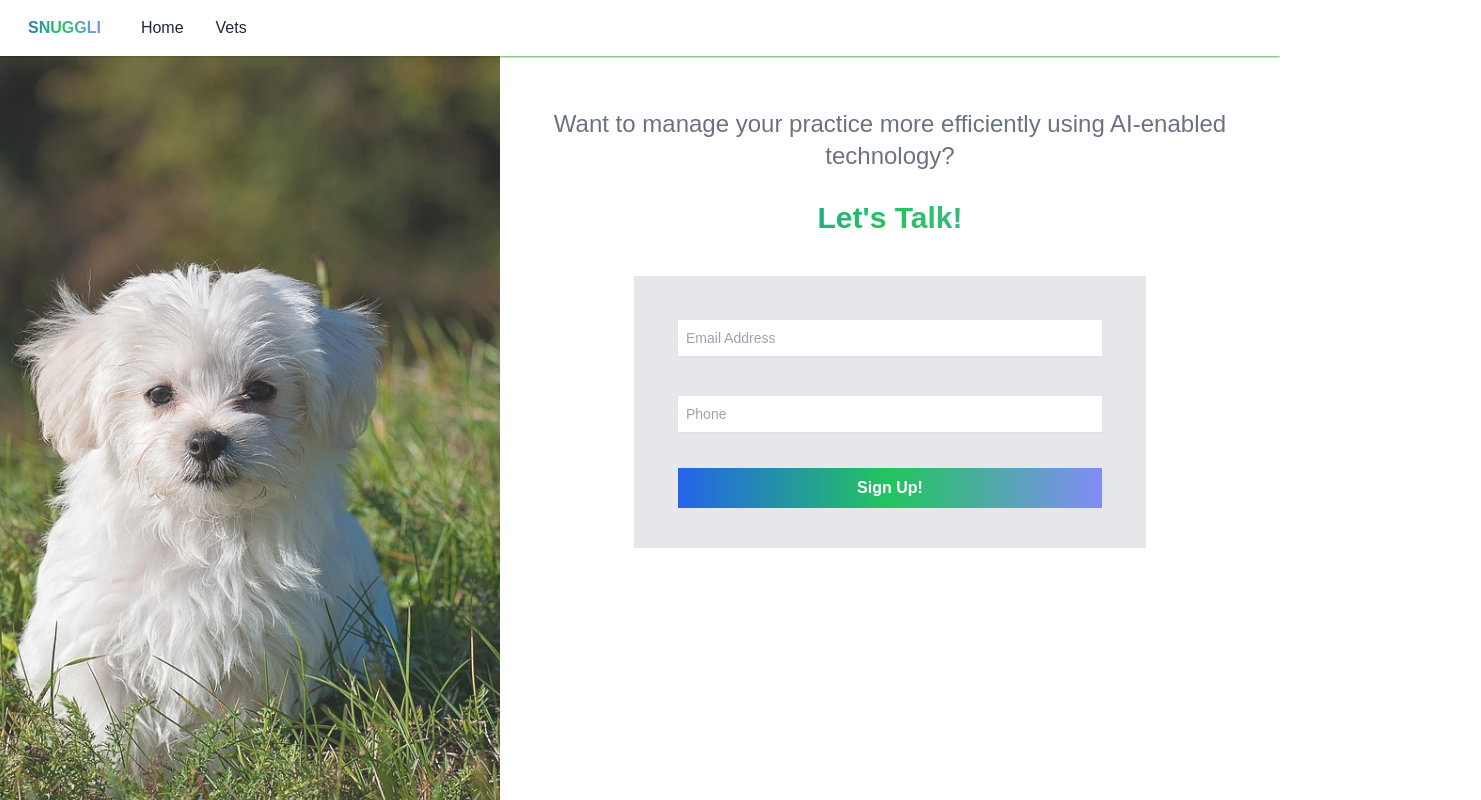
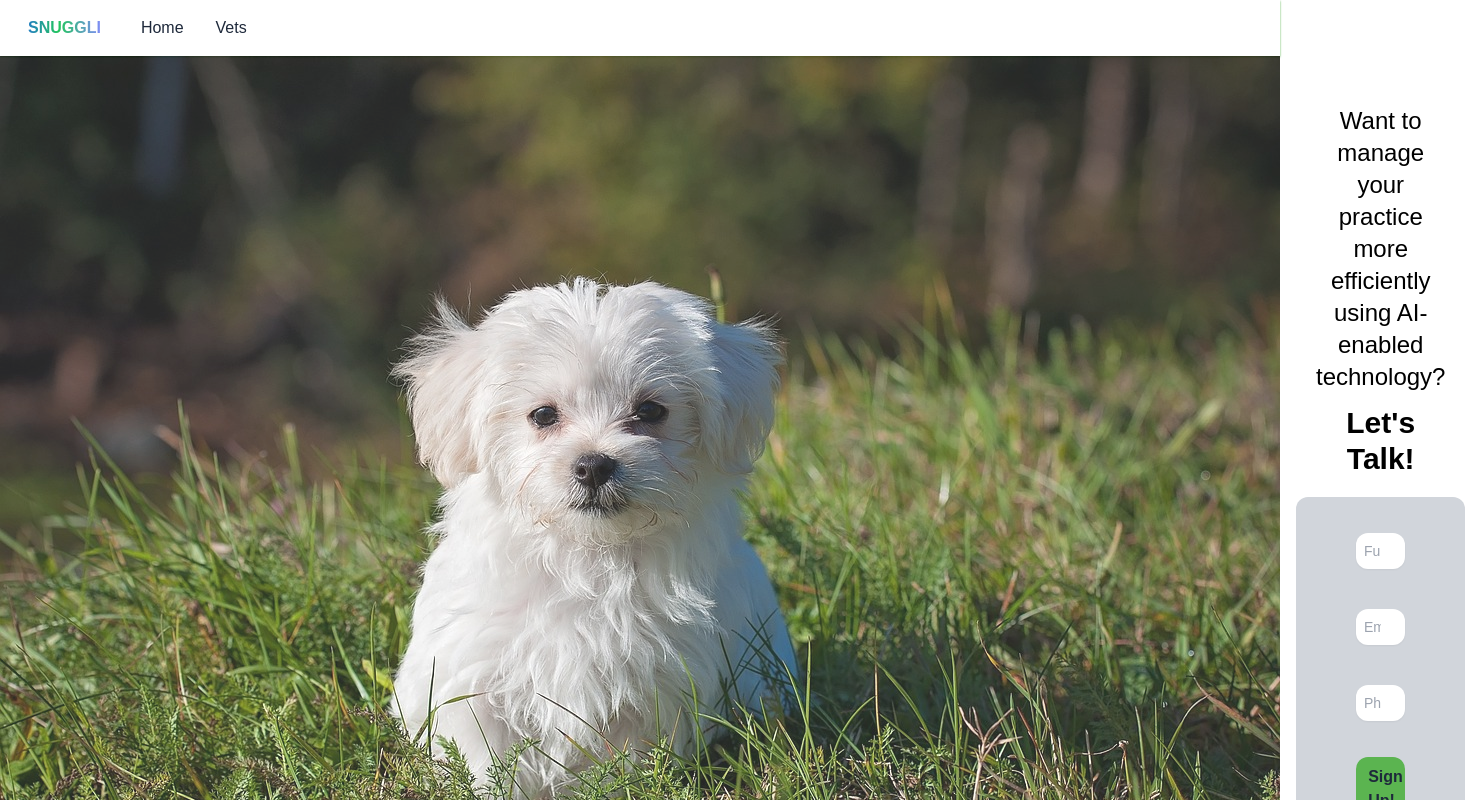
Before and after one commit to hveerara/snuggli, a Next.js app: page /vets in a window 1280 px wide. Shown: the top 800 px of the page, 1481 px wide, since content can reach past the window. Built offline with nearby package versions, Linux system fonts and the light colour scheme; no server answers.

Commit message:
Refactor + Style changes

```diff
--- a/app/_components/Header.jsx
+++ b/app/_components/Header.jsx
@@ -14,7 +14,7 @@ function Header() {
     },
   ];
   return (
-    <div className="flex items-center justify-between p-4 shadow-sm shadow-design">
+    <div className="flex items-center justify-between p-4 shadow-sm shadow-design width: 100%">
       <div className="flex items-center gap-10">
         <Link href="/" className="flex flex-row items-left">
           <p className="font-bold pl-3 bg-gradient-to-r from-blue-600 via-green-500 to-indigo-400 inline-block text-transparent bg-clip-text">
--- a/app/_components/Subscribe.jsx
+++ b/app/_components/Subscribe.jsx
@@ -1,12 +1,14 @@
 "use client";
+import { validateFullName, validatePhone } from "@/lib/util";
 import { addDoc, collection } from "firebase/firestore";
 import { useState } from "react";
 import isEmail from "validator/lib/isEmail";
 import { db } from "../../config/firebase";
 
-async function addDataToFireStore(email, phone) {
+async function addDataToFireStore(fullName, email, phone) {
   try {
     const docRef = await addDoc(collection(db, "participant"), {
+      fullName: fullName,
       email: email,
       phone: phone,
     });
@@ -17,19 +19,24 @@ async function addDataToFireStore(email, phone) {
 }
 
 function Subscribe() {
+  const [fullName, setFullName] = useState("");
   const [email, setEmail] = useState("");
   const [phone, setPhone] = useState("");
   const [showConfirmation, setShowConfirmation] = useState(false);
+  const [fullNameError, setFullNameError] = useState("");
   const [emailError, setEmailError] = useState("");
   const [phoneError, setPhoneError] = useState("");
 
-  const validatePhone = (inputPhone) => {
-    const regex = /\(?([0-9]{3})\)?[-. ]?([0-9]{3})[-. ]?([0-9]{4})$/;
-    return regex.test(inputPhone);
-  };
-
   const handleSubmit = async (e) => {
     e.preventDefault();
+
+    let validFullName = validateFullName(fullName);
+    if (!validFullName) {
+      setFullNameError("Enter valid full name!");
+    } else {
+      setFullName(fullName);
+    }
+
     if (!email || email.length === 0 || !isEmail(email)) {
       setEmailError("Enter valid Email!");
     } else {
@@ -43,54 +50,81 @@ function Subscribe() {
       setPhone(phone);
     }
 
-    if (validPhone) {
-      const added = addDataToFireStore(email, phone);
+    if (validFullName && validPhone) {
+      const added = addDataToFireStore(fullName, email, phone);
       if (added) {
+        setFullName("");
         setEmail("");
         setPhone("");
         setShowConfirmation(true);
+        setFullNameError("");
         setEmailError("");
         setPhoneError("");
       }
     }
   };
   return (
-    <div className="flex-1 flex-row xs:flex-col sm:flex-col md:flex-col sm:px-4 sm:py-6 xs:px-4 xs:py-6 items-center justify-center">
+    <div className="flex-1 flex-row xs:flex-col sm:flex-col md:flex-col sm:px-4 sm:py-6 xs:px-4 xs:py-6 items-center justify-center content-normal xl:content-center 2xl:content-center">
       <div>
-        <h4 className="mx-auto mt-10 mb-10 ml-5 mr-5 text-center xs:mt-7 xs:mb-7 sm:mt-7 sm:mb-7 text-gray-500 text-lg md:text-2xl lg:text-2xl xl:text-2xl">
+        <h4 className="mx-auto mt-10 mb-10 ml-5 mr-5 text-center xs:mt-3 xs:mb-3 sm:mt-3 sm:mb-3 text-black text-lg md:text-2xl lg:text-2xl xl:text-2xl">
           Want to manage your practice more efficiently using AI-enabled
           technology?
         </h4>
       </div>
       <div>
-        <h1 className="text-xl ml-10 mr-10 lg:text-3xl xl:text-3xl font-bold sm:text-3xl bg-gradient-to-r from-blue-600 via-green-500 to-indigo-400 text-center text-transparent bg-clip-text">
+        <h1 className="text-xl ml-10 mr-10 lg:text-3xl xl:text-3xl font-bold sm:text-3xl text-center text-black">
           Let's Talk!
         </h1>
       </div>
-      <div className="mx-auto max-w-lg  bg-gray-200 rounded-lg mt-10">
+      <div className="mx-auto max-w-xl bg-gray-300 rounded-xl mt-10 xs:mt-5 sm:mt-5 md:mt-5">
+        <div>
           {showConfirmation && (
-          <div className="p-3 text-center">
+            <div className="pt-3 text-center">
               <p className="text-design font-bold">
                 Thank you for signing up! We will contact you shortly.
               </p>
             </div>
           )}
+          {fullNameError && (
+            <div className="pt-3 text-center">
+              <p className="text-red-600 font-bold">{fullNameError}</p>
+            </div>
+          )}
           {emailError && (
-          <div className="p-3 text-center">
-            <p className="text-red-600">{emailError}</p>
+            <div className="pt-3 text-center">
+              <p className="text-red-600 font-bold">{emailError}</p>
             </div>
           )}
           {phoneError && (
-          <div className="p-3 text-center">
-            <p className="text-red-600">{phoneError}</p>
+            <div className="pt-3 text-center">
+              <p className="text-red-600 font-bold">{phoneError}</p>
             </div>
           )}
+        </div>
         <form
           onSubmit={handleSubmit}
-          className="mb-0 space-y-4 pt-0 sm:p-6 lg:p-8"
+          className="mb-0 space-y-4 pt-3 p-10"
           autoComplete="off"
         >
-          <div className="px-3 py-3">
+          <div className="px-5 py-3 pt-6">
+            <label htmlFor="fullName" className="sr-only text-3xl">
+              Full Name
+            </label>
+
+            <div className="relative">
+              <input
+                type="text"
+                id="fullName"
+                className="w-full rounded-xl border-gray-400 p-2 pe-6 text-sm shadow-sm"
+                placeholder="Full Name"
+                value={fullName}
+                onChange={(e) => setFullName(e.target.value)}
+                autoComplete="off"
+                required
+              />
+            </div>
+          </div>
+          <div className="px-5 py-3">
             <label htmlFor="email" className="sr-only text-3xl">
               Email
             </label>
@@ -99,7 +133,7 @@ function Subscribe() {
               <input
                 type="email"
                 id="email"
-                className="w-full rounded-lg border-gray-400 p-2 pe-6 text-sm shadow-sm"
+                className="w-full rounded-xl border-gray-400 p-2 pe-6 text-sm shadow-sm"
                 placeholder="Email Address"
                 value={email}
                 onChange={(e) => setEmail(e.target.value)}
@@ -108,20 +142,18 @@ function Subscribe() {
               />
             </div>
           </div>
-
-          <div className="px-3 py-3">
+          <div className="px-5 py-3">
             <label
               htmlFor="phone"
               className="sr-only text-md lg:text-3xl xl:text-3xl"
             >
               Phone
             </label>
-
             <div className="relative">
               <input
                 type="tel"
                 id="phone"
-                className="w-full rounded-lg border-gray-400 p-2 pe-6 text-sm shadow-sm"
+                className="w-full rounded-xl border-gray-400 p-2 pe-6 text-sm shadow-sm"
                 placeholder="Phone"
                 value={phone}
                 onChange={(e) => setPhone(e.target.value)}
@@ -130,11 +162,10 @@ function Subscribe() {
               />
             </div>
           </div>
-
-          <div className="px-3 py-2">
+          <div className="px-3 py-2 rounded-md flex justify-center items-center">
             <button
               type="submit"
-              className="w-full rounded-md px-3 py-2 font-medium lg:font-bold xl:font-bold text-white  bg-gradient-to-r from-blue-600 via-green-500 to-indigo-400"
+              className="w-3/4 rounded-xl px-3 py-2 font-medium lg:font-bold xl:font-bold text-slate-800 bg-design"
             >
               Sign Up!
             </button>
--- a/app/page.jsx
+++ b/app/page.jsx
@@ -14,13 +14,13 @@ function Page() {
         width={500}
         height={500}
         className="bg-img"
-        priority
+        priority={true}
       />
       <div className="flex flex-col items-center justify-center pt-24">
-        <h3 className="text-3xl font-medium lg:font-bold lg:text-6xl bg-gradient-to-r from-blue-600 via-green-500 to-indigo-400 inline-block text-transparent bg-clip-text">
+        <h3 className="text-3xl font-bold lg:font-bold lg:text-6xl text-center text-design">
           Smart Pet Care
         </h3>
-        <h4 className="mt-10 text-xl font-medium lg:font-medium lg:text-3xl bg-gradient-to-r from-blue-600 via-green-500 to-indigo-400 inline-block text-transparent bg-clip-text">
+        <h4 className="mt-10 text-xl font-medium lg:font-medium lg:text-3xl text-center text-design">
           COMING SOON!
         </h4>
       </div>
--- a/app/vets/page.jsx
+++ b/app/vets/page.jsx
@@ -3,14 +3,19 @@ import Subscribe from "../_components/Subscribe";
 
 function VetsPage() {
   return (
-    <div className="flex flex-col xs:flex-col sm:flex-row md:flex-row h-screen">
+    <div
+      style={{ width: "100%", height: "100%", position: "relative" }}
+      className="flex flex-col xs:flex-col sm:flex-col md:flex-col lg:flex-col xl:flex-row 2xl:flex-row min-h-screen"
+    >
       <Image
         src="/img/maltese-dog.jpg"
         alt="Cute Cat"
-        width={500}
-        height={500}
-        className="object-cover bg-center bg-no-repeat opacity-85 z-0"
-        priority
+        width={0}
+        height={0}
+        sizes="100vw"
+        style={{ width: "auto", height: "auto" }}
+        className="object-cover bg-center bg-no-repeat opacity-85 z-0 w-full 2xl:w-1/2"
+        priority={true}
       />
 
       <Subscribe />
--- a/lib/util.js
+++ b/lib/util.js
@@ -1,3 +1,13 @@
 export const getCurrentYear = () => {
   return new Date().getFullYear();
 };
+
+export const validatePhone = (inputPhone) => {
+  const regex = /\(?([0-9]{3})\)?[-. ]?([0-9]{3})[-. ]?([0-9]{4})$/;
+  return regex.test(inputPhone);
+};
+
+export const validateFullName = (inputFullName) => {
+  const regex = /^[A-Za-z][A-Za-z,.'-]+ +[A-Za-z][A-Za-z,.'-]+$/;
+  return regex.test(inputFullName);
+};
```
Lines whose indentation alone changed are shown as unchanged.
